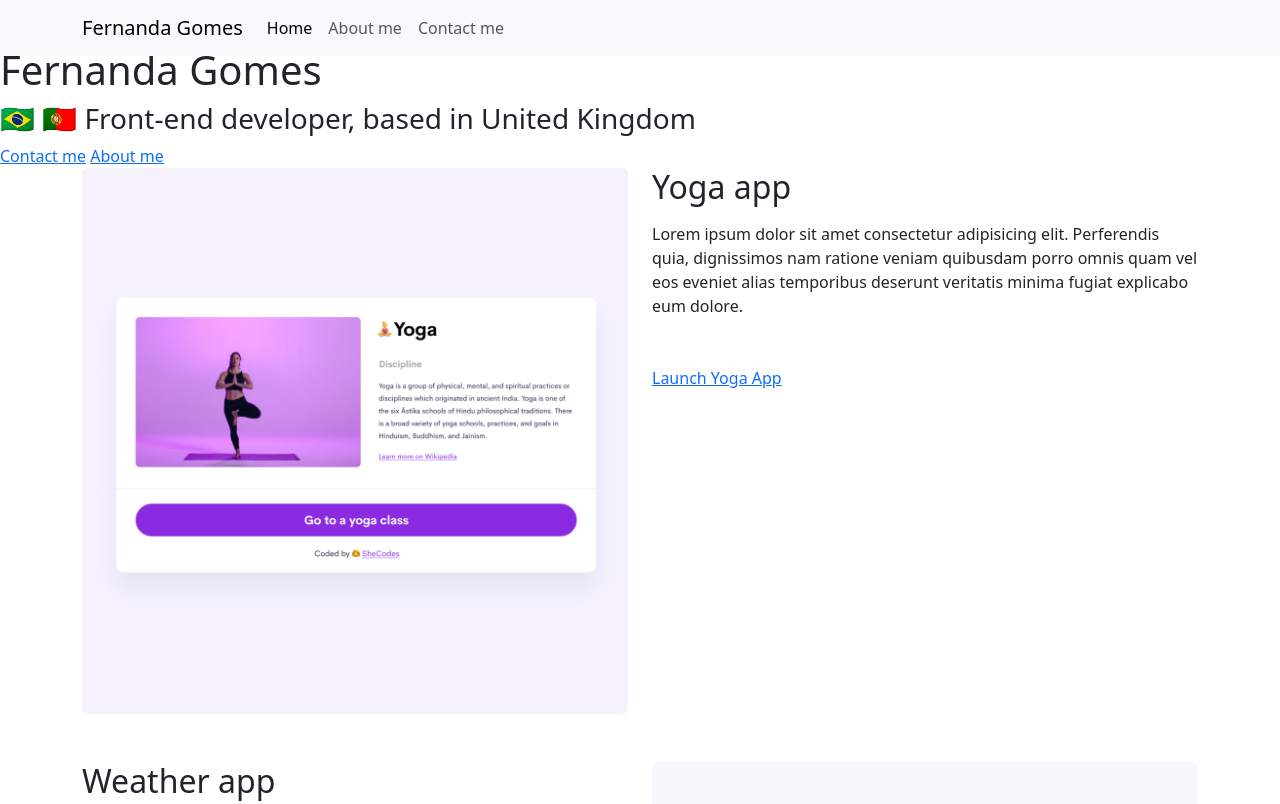
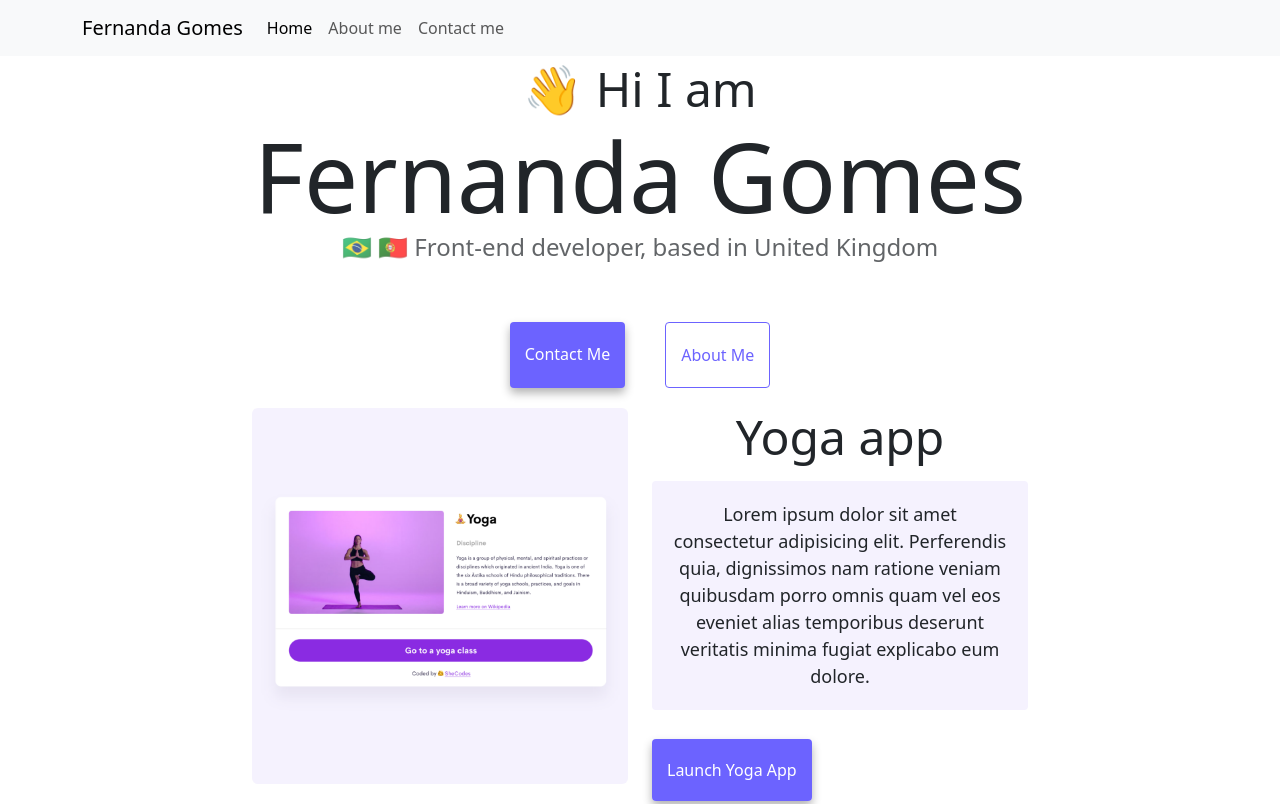
Before and after one commit to FernandaSGomes/Fernanda-Gomes, a plain HTML site: page index.html in a window 1280 px wide. Shown: the top 804 px of the page. Drawn offline with nearby package versions, Linux system fonts and the light colour scheme.

Commit message:
Added CSS and updated paragraph on about page

```diff
--- a/src/style.css
+++ b/src/style.css
@@ -0,0 +1,109 @@
+:root {
+  --primary-color: #6c63ff;
+  --secondary-color: #f5f2fe;
+  --box-shadow: 0 5px 10px rgba(0, 0, 0, 0.3);
+}
+
+body {
+  margin: 60px auto;
+  max-width: 800px;
+}
+
+h1,
+h2,
+h3 {
+  text-align: center;
+  margin: 0;
+}
+
+h1 {
+  font-size: 96px;
+}
+
+h2 {
+  font-size: 48px;
+}
+
+h3 {
+  font-size: 24px;
+  opacity: 0.7;
+}
+
+p {
+  background: var(--secondary-color);
+  padding: 20px;
+  border-radius: 4px;
+  font-size: 18px;
+  line-height: 1.5;
+  text-align: center;
+}
+
+.navigation-links {
+  display: flex;
+  margin-top: 40px;
+  justify-content: center;
+}
+
+.navigation-links a {
+  margin: 20px;
+  border-radius: 4px;
+  padding: 20px 15px;
+  text-decoration: none;
+  text-transform: capitalize;
+}
+
+.contact-link {
+  background: var(--primary-color);
+  box-shadow: var(--box-shadow);
+  color: white;
+}
+
+.about-link {
+  color: var(--primary-color);
+  border: 1px solid var(--primary-color);
+}
+
+.homepage-link {
+  color: var(--primary-color);
+  text-align: center;
+  display: block;
+}
+
+.about-paragraphs {
+  display: flex;
+  margin: 30px 0;
+}
+
+.about-paragraphs p {
+  margin: 10px;
+}
+
+.email-link {
+  display: flex;
+  justify-content: center;
+  color: var(--primary-color);
+  font-size: 28px;
+  text-decoration: none;
+}
+
+.email-link:hover {
+  text-decoration: underline;
+}
+.primary-link {
+  border-radius: 4px;
+  padding: 20px 15px;
+  text-decoration: none;
+  text-transform: capitalize;
+  background: var(--primary-color);
+  box-shadow: var(--box-shadow);
+  color: white;
+}
+
+.secondary-link {
+  border-radius: 4px;
+  padding: 20px 15px;
+  text-decoration: none;
+  text-transform: capitalize;
+  color: var(--primary-color);
+  border: 1px solid var(--primary-color);
+}
```
Also changed, not shown: about.html (+0 -6 lines).
